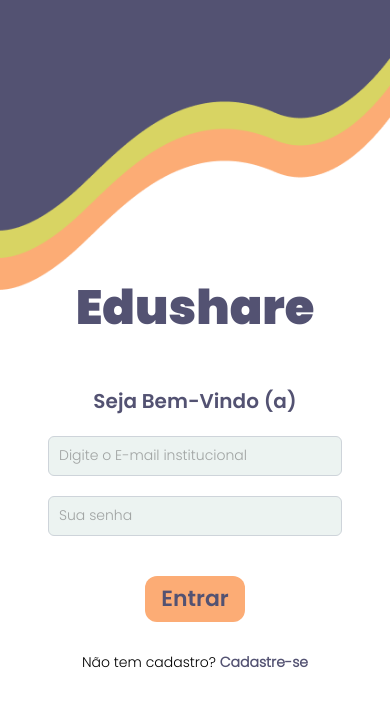
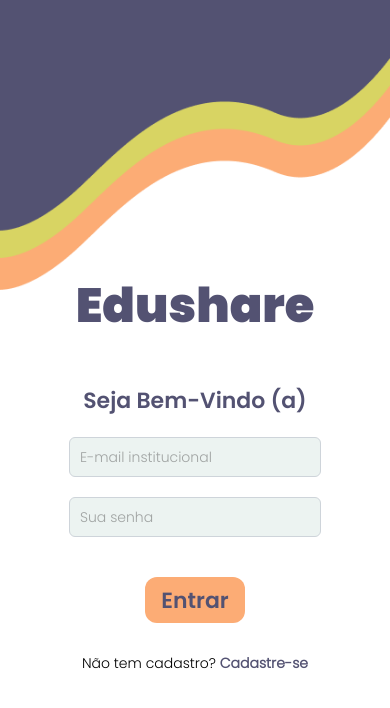
Before and after one commit to AnaK-Caetano/edushare, a React Native app: screen / in a window 390 px wide. Shown: the top 708 px of the page. Built offline with nearby package versions, Linux system fonts and the light colour scheme.

Commit message:
finalização da tela de login

```diff
--- a/src/screens/Auth/Login.js
+++ b/src/screens/Auth/Login.js
@@ -38,8 +38,9 @@ const Login = ({ navigation }) => {
       <View style={styles.container}>
           <Text style={styles.title}>Edushare</Text>
           <Text style={styles.subTitle}>Seja Bem-Vindo (a)</Text>
+          <View style={styles.contentContainer}>
             <TextInput
-        placeholder="Digite o E-mail institucional"
+              placeholder="E-mail institucional"
               style={styles.input}
               value={email}
               accessibilityLabel={`Campo de E-mail`}
@@ -53,6 +54,7 @@ const Login = ({ navigation }) => {
               secureTextEntry = {true}
               onChangeText={value => setPassword(value)}
             />
+          </View>
 
           <CustomButton
             title="Entrar"
@@ -95,10 +97,14 @@ const styles = StyleSheet.create({
     marginBottom: 42,
   },
   subTitle: {
-    fontSize: 20,
+    fontSize: 22,
     fontFamily: 'Poppins-SemiBold',
     color: "#535272",
     marginBottom: 20,
+  },
+  contentContainer: {
+    width: 300,
+    paddingHorizontal: 24,
   },
   input: {
     width: '100%',
```
Lines whose indentation alone changed are shown as unchanged.
